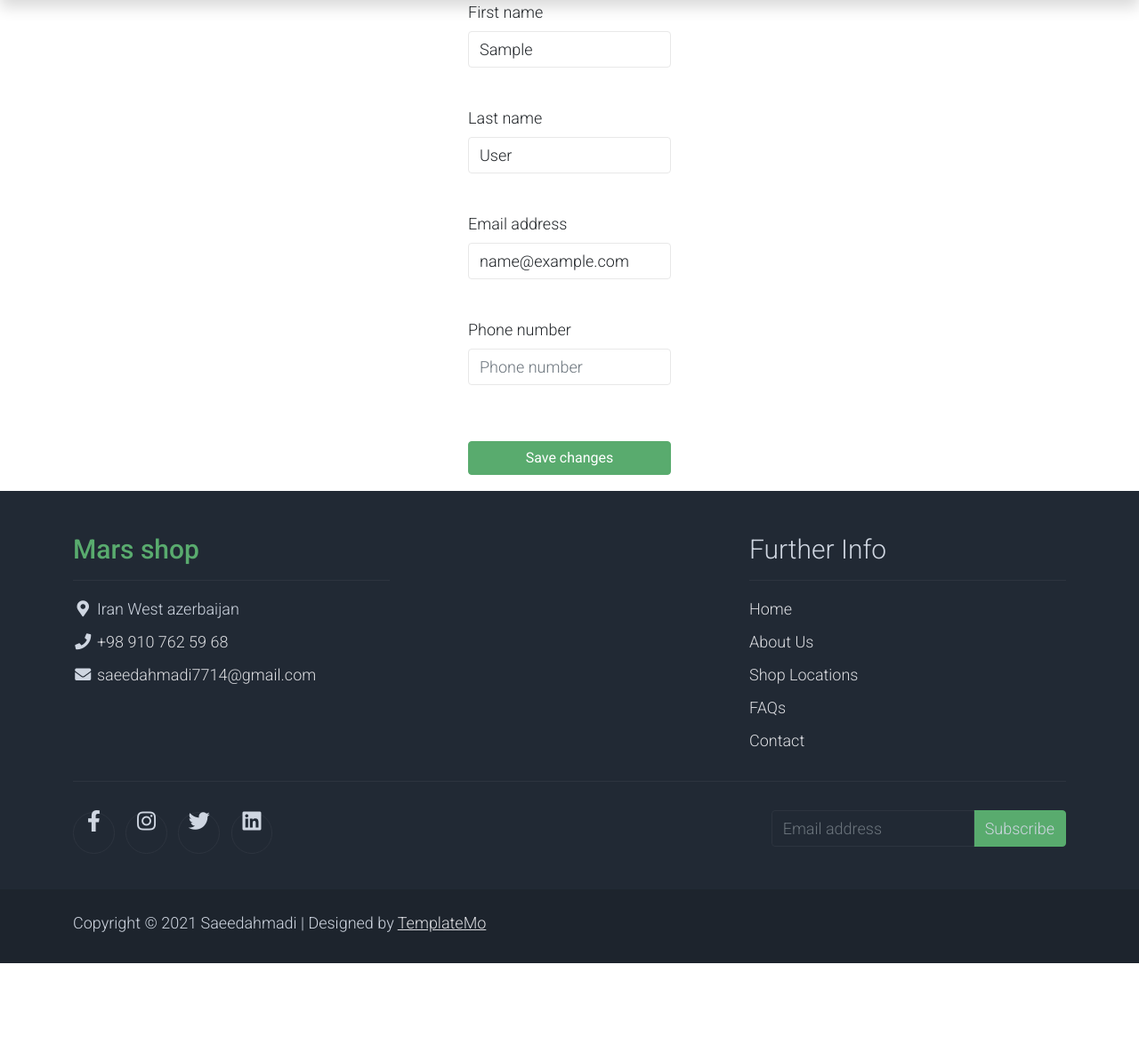
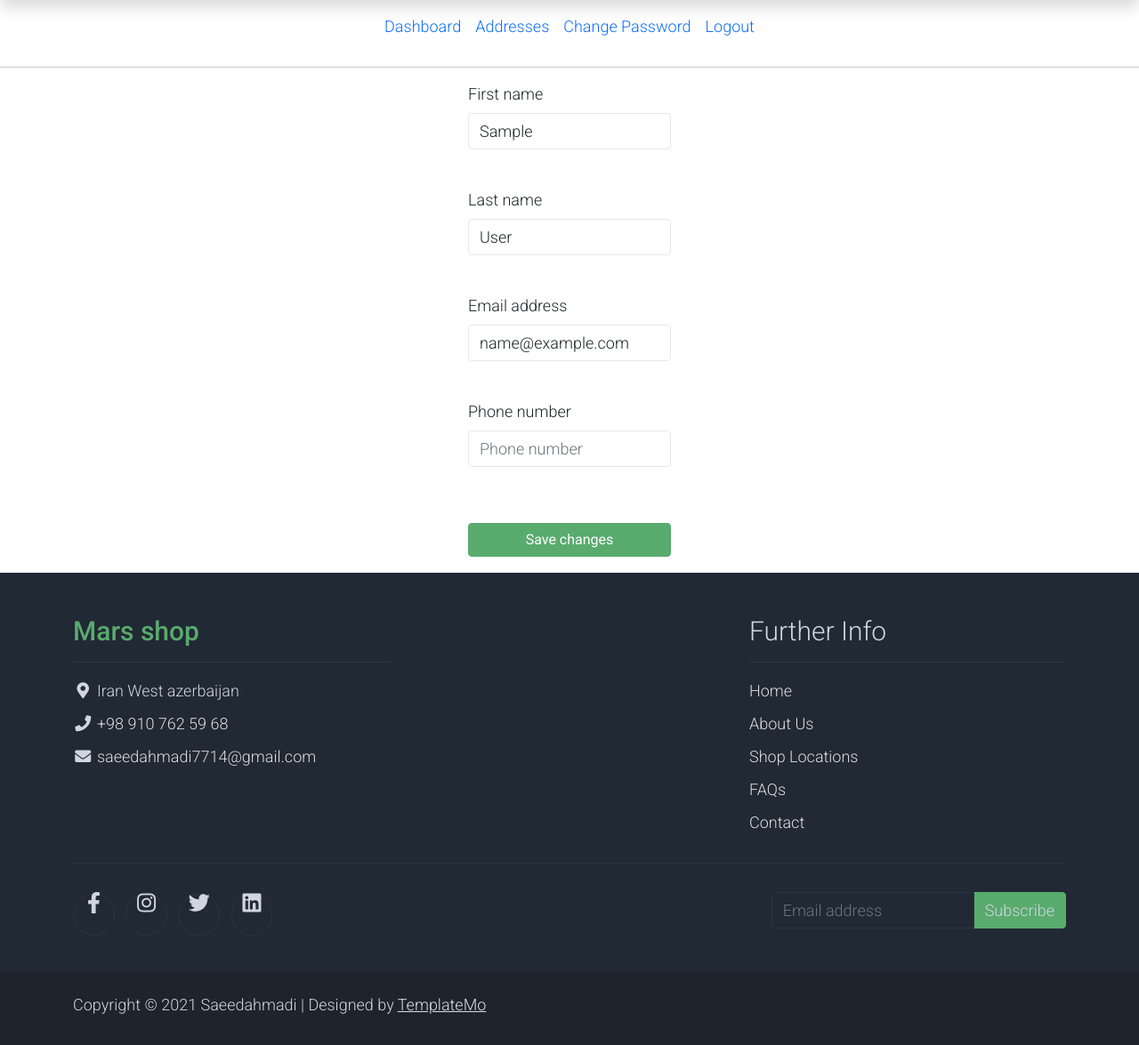
Before and after one commit to Saeedahmadi7714/Django-Ecommerce-Website, a Django app: page /customer/profile/ in a window 1280 px wide. Shown: the part 92-1267 px from the top of the page at 89% size. Before the commit the page ends 1175 px from the top, so only its background shows below. Run offline with Django 3.2, Linux system fonts and the light colour scheme; the visitor is signed in with stand-in values (Sample User, id 1); some libraries are stand-ins or nearby versions.

Commit message:
:lipstick: Adding small navbar.

```diff
--- a/store/customers/templates/customers/customer_profile.html
+++ b/store/customers/templates/customers/customer_profile.html
@@ -88,8 +88,37 @@
             </form>
         </div>
     </div>
+    {#end Modal#}
 
 
+    <div class="col-xl-12 d-flex justify-content-center" >
+        <nav class="navbar navbar-expand-lg ">
+            <div class="container-fluid">
+                <div class="collapse navbar-collapse" id="navbarNav">
+                    <ul class="navbar-nav">
+                        <li class="nav-item">
+                            <a class="nav-link profile-link" href="{% url 'customers:dashboard' %}">Dashboard</a>
+                        </li>
+                        <li class="nav-item">
+                            <a class="nav-link profile-link" href="#">Addresses</a>
+                        </li>
+                        <li class="nav-item">
+                            <a class="nav-link profile-link" href="{% url 'customers:change_password' %}">Change
+                                Password</a>
+                        </li>
+                        <li class="nav-item">
+                            <a class="nav-link profile-link" href="{% url 'customers:logout' %}">Logout</a>
+                        </li>
+                    </ul>
+                </div>
+            </div>
+        </nav>
+    </div>
+    <hr>
+
+
+
+    {#start user details form    #}
     <div class="col-xl-12 d-flex justify-content-center">
 
         <form action="{% url 'customers:profile' %}" method="POST">
@@ -126,6 +155,9 @@
         </form>
 
     </div>
+    {#end user details form#}
+
+
 
 
     <!-- Start Footer -->
```
